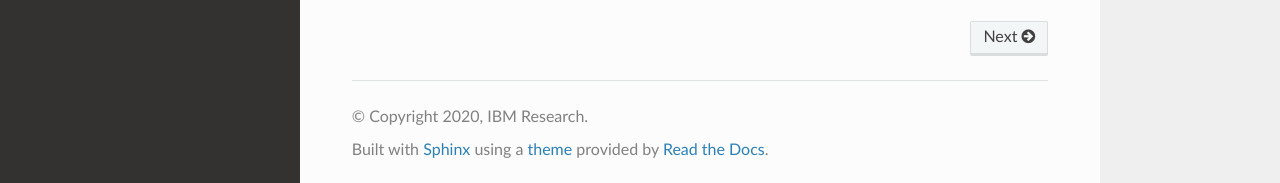
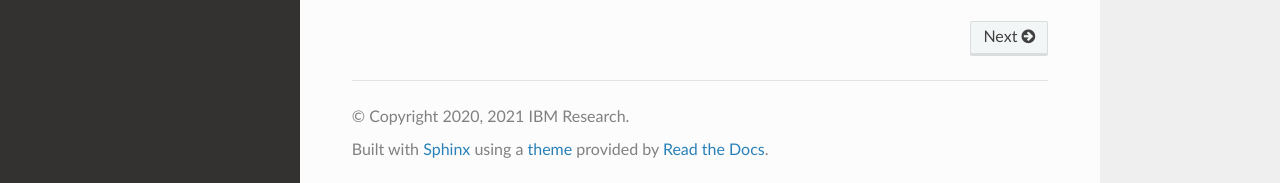
Before and after one commit to IBM/aihwkit, a Sphinx documentation site: the page built from docs/source/index.rst, in a window 1280 px wide and 900 px high, scrolled down 1105 px. Shown: the part 714-897 px from the top of the window. Built offline with Sphinx 7.4.7 and the Read the Docs theme 2.0.0, drawn with Linux system fonts in a browser that asks for light colours.

Commit message:
Bump copyright for docs

```diff
--- a/docs/source/conf.py
+++ b/docs/source/conf.py
@@ -18,7 +18,7 @@ sys.path.insert(0, os.path.abspath('../../src'))
 # -- Project information -----------------------------------------------------
 
 project = 'IBM Analog Hardware Acceleration Kit'
-copyright = '2020, IBM Research'
+copyright = '2020, 2021 IBM Research'
 author = 'IBM Research'
 
 
```
